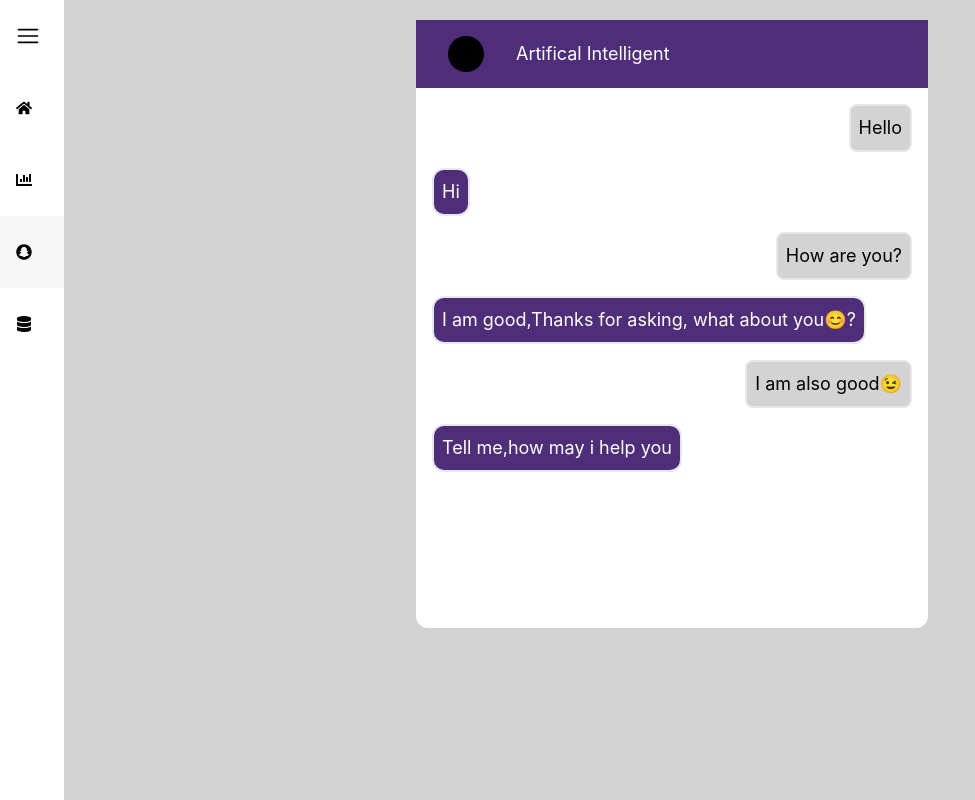
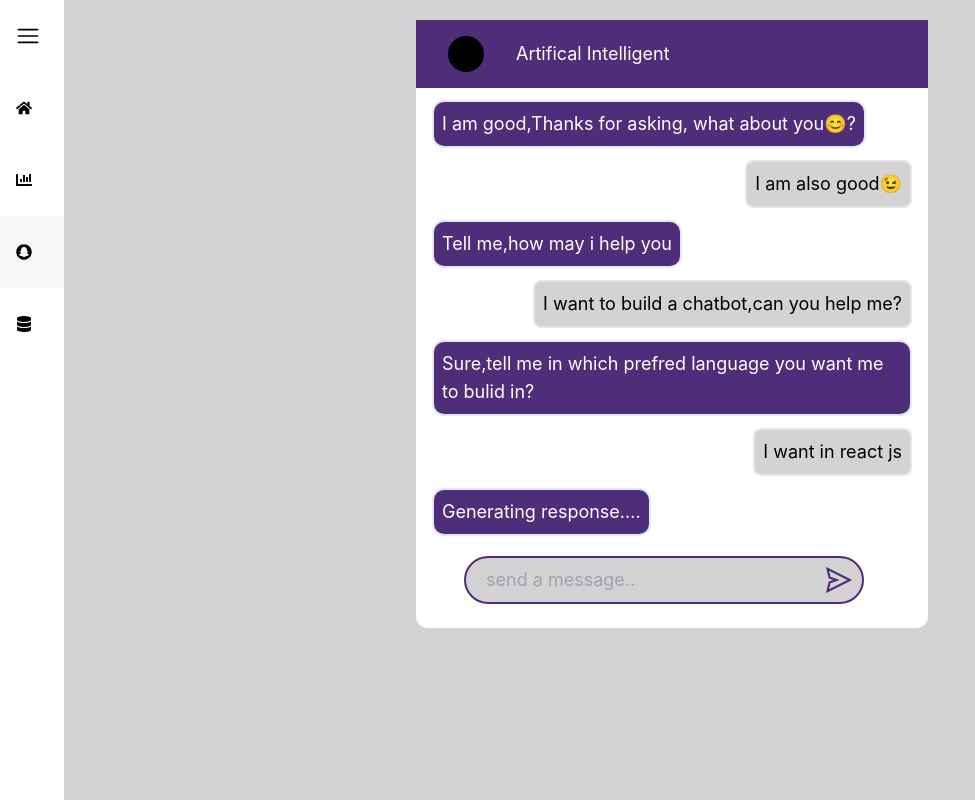
Before and after one commit to VaibhavSharma1998/dashboard, a React (Create React App) app: page /chat in a window 1280 px wide. Shown: the whole page, without its empty margins (0-975 px from the left). Built offline with nearby package versions, Linux system fonts and the light colour scheme.

Commit message:
Completed chatbot with autoscroll from top to bottom

```diff
--- a/src/Components/ChatManagement.jsx
+++ b/src/Components/ChatManagement.jsx
@@ -1,7 +1,12 @@
-import React from 'react'
+import React, { useState, useRef, useEffect } from 'react'
+import { AiOutlineSend } from "react-icons/ai";
+
+
+// import './chat.css'
+
 
 const ChatManagement = () => {
-  const chatData = [
+  const [messages, setMessages] = useState([
     {
       Client: 'Hello',
       AI: 'Hi'
@@ -14,43 +19,97 @@ const ChatManagement = () => {
       Client: 'I am also good😉',
       AI: 'Tell me,how may i help you'
     },
+    {
+      Client: 'I want to build a chatbot,can you help me?',
+      AI: 'Sure,tell me in which prefred language you want me to bulid in?'
+    },
+    {
+      Client: 'I want in react js',
+      AI: 'Generating response....'
+    },
 
-  ]
+  ])
+
+
+  const [inputMessage, setInputMessage] = useState('');
+  // const [isChatOpen,setIsChatOpen] = useState(false)
+
+
+  const chatContainerRef = useRef(null);
+  const inputRef = useRef(null)
+
+
+
+  useEffect(() => {
+    // Auto-scroll the chat container to the bottom
+    const container = chatContainerRef.current;
+  container.scrollTo({ top: container.scrollHeight, behavior: 'smooth' });
+
+    // Focus on the input when the component opens
+    inputRef.current.focus();
+
+
+
+  }, [messages]);
+
+
+
+
+  const handleMessage = () => {
+    if (inputMessage.trim() !== '') {
+      const newMessage = {
+        Client: inputMessage,
+      };
+      setMessages((previousMessage) => [...previousMessage, newMessage])
+      setInputMessage('')
+
+    }
+  }
+
   return (
 
     <>
       {/* Container -main div  that gives height and width*/}
       <div className="flex justify-center  h-full">
         {/* Box div in which all the data is available */}
-        <div className="w-[32rem] h-[38rem] bg-[#fff] rounded-xl">
+        <div className="w-[32rem] h-[38rem] bg-[#fff] rounded-xl"  style={{ transition: 'scroll-behavior 0.5s' }}>
           {/* upper div conatining name and image */}
           <div className="flex bg-[#4E2D79]">
             <span className="bg-black w-9 h-9 rounded-full my-4 mx-8 "></span>
             <p className='text-white py-5 text-lg'>Artifical Intelligent</p>
           </div>
+
+
           {/* Bottom div conatining chat  */}
 
-          {
-            chatData.map((value) => (
-              <>
-                <div className='flex justify-end'>
-                  <p className="bg-[#D3D3D3] text-right border-2  my-4 mx-4 inline-block rounded-lg py-2 px-2 text-lg">{value.Client}</p>
+          <div className={`overflow-y-auto h-[28rem] `} ref={chatContainerRef} >
+            {messages.map((value, index) => (
+              <div key={index}>
+                <div className="flex justify-end">
+                  <p className="bg-[#D3D3D3] text-right border-2 my-3 mx-4 inline-block rounded-lg py-2 px-2 text-lg">
+                    {value.Client}
+                  </p>
                 </div>
-                <div className='flex justify-start'>
-                  <p className="bg-[#4E2D79] text-white text-left border-2  mx-4 inline-block rounded-xl  py-2 px-2 text-lg">{value.AI}</p>
-                </div>
+                {value.AI && value.AI.trim() !== '' && (
+                  <div className="flex justify-start">
+                    <p className="bg-[#4E2D79] text-white text-left border-2 mx-4 inline-block rounded-xl py-2 px-2 text-lg">
+                      {value.AI}
+                    </p>
+                  </div>
+                )}
+              </div>
+            ))}
+          </div>
+          {/* last  send data */}
 
-              </>
-            ))
-          }
+          <div className='absolute flex items-center'>
+            <input type="text" name="text" id="text" placeholder="send a message.." className="border-2 border-[#4E2D79] pl-5 w-[25rem] bg-[#D3D3D3] text-lg py-2 px-2 outline-none rounded-3xl ml-12 mt-5" value={inputMessage} onChange={(e) => setInputMessage(e.target.value)} ref={inputRef} />
+            {<AiOutlineSend className='relative right-10 cursor-pointer text-[#4E2D79] mt-5' onClick={handleMessage} />}
+          </div>
+        </div>
+      </div>
 
 
-
-
-
-
-        </div>
-      </div>
     </>
   )
 }
--- /dev/null
+++ b/src/Components/chat.css
@@ -0,0 +1,21 @@
+@keyframes slideInFromTop {
+    from {
+      transform: translateY(-100%);
+      opacity: 0;
+    }
+    to {
+      transform: translateY(0);
+      opacity: 1;
+    }
+  }
+
+  @keyframes slideOutToTop {
+    from {
+      transform: translateY(0);
+      opacity: 1;
+    }
+    to {
+      transform: translateY(-100%);
+      opacity: 0;
+    }
+  }
```
